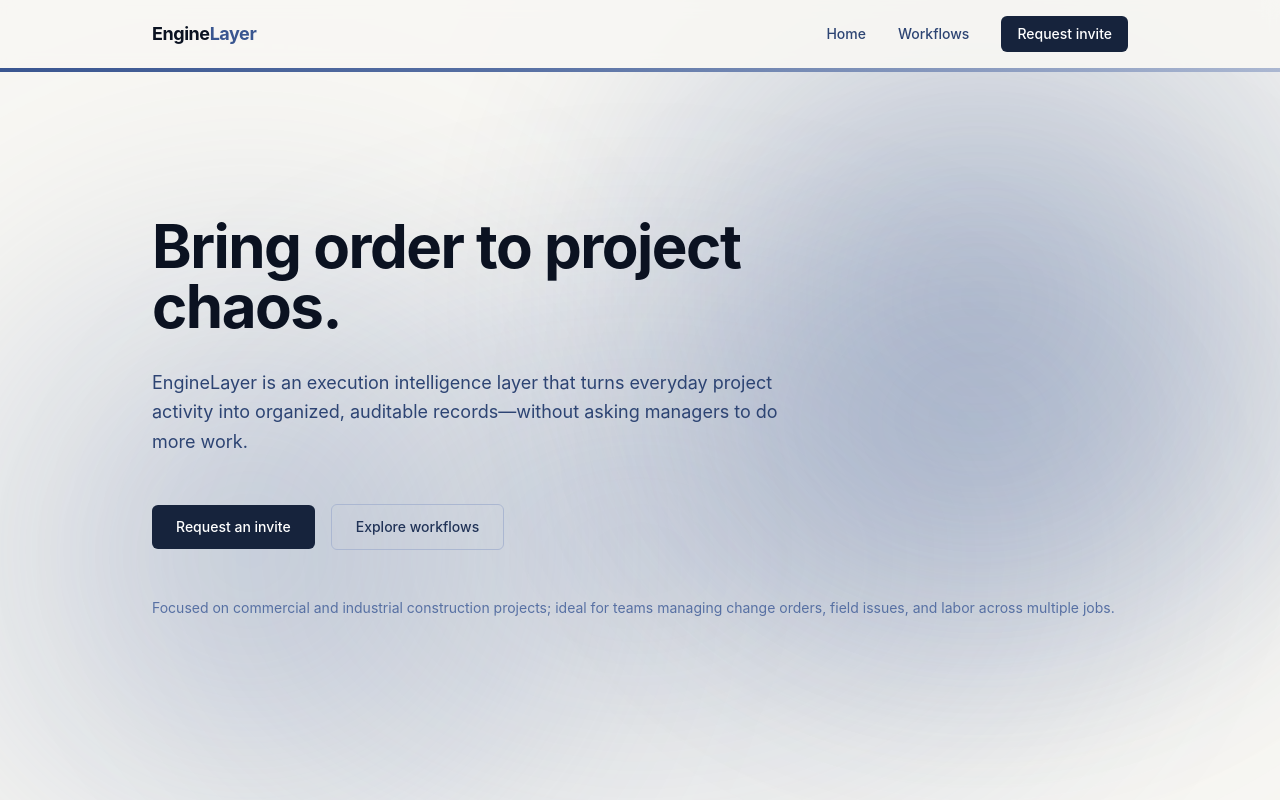
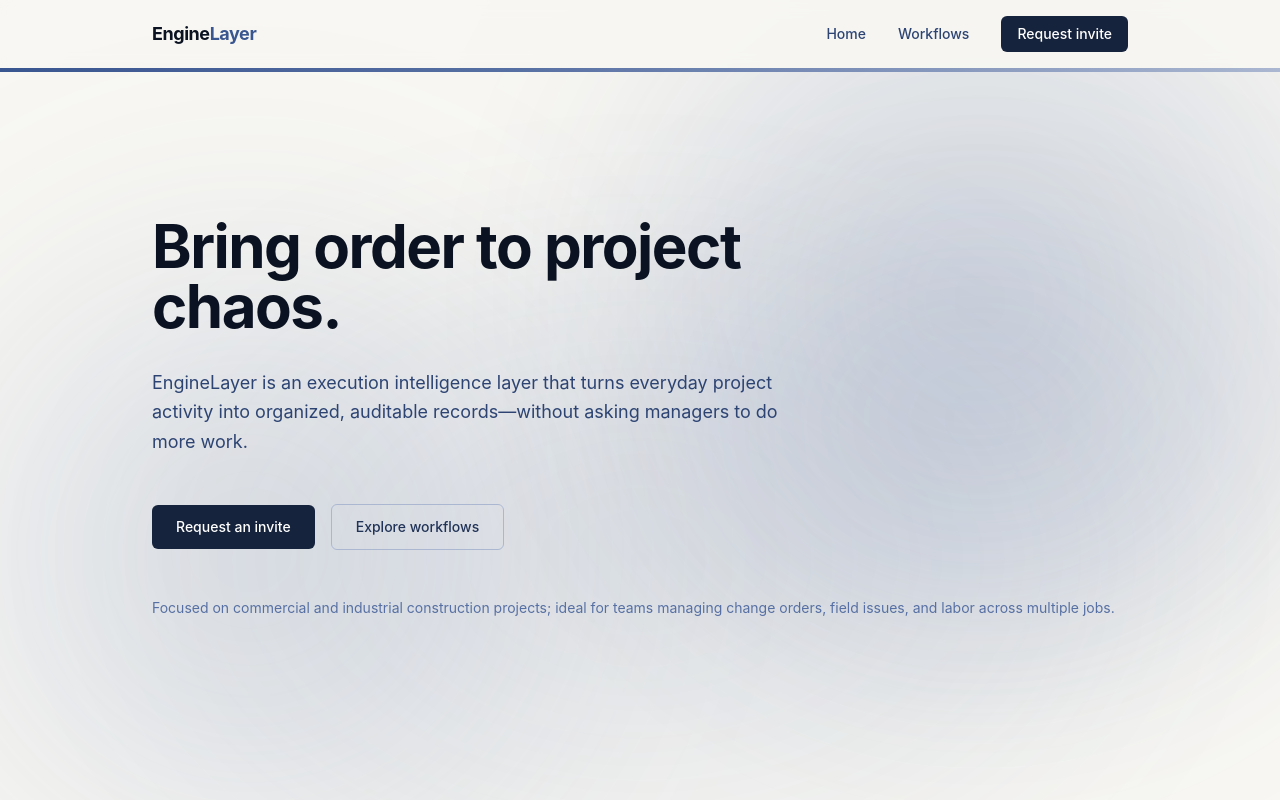
Before and after one commit to EngineLayer-ai/enginelayer-marketing, a Next.js app: page / in a window 1280 px wide. Shown: the top 800 px of the page. Built offline with nearby package versions, Linux system fonts and the light colour scheme.

Commit message:
Ease gradient blurs and bump font sizes across site

```diff
--- a/src/app/globals.css
+++ b/src/app/globals.css
@@ -60,7 +60,7 @@ h1, h2, h3, h4, h5, h6 {
   right: -200px;
   width: 1000px;
   height: 1000px;
-  background: radial-gradient(circle, rgba(58,86,144,0.35) 0%, rgba(58,86,144,0.15) 40%, transparent 70%);
+  background: radial-gradient(circle, rgba(58,86,144,0.22) 0%, rgba(58,86,144,0.09) 40%, transparent 70%);
 }
 
 .bg-glow-inner::after {
@@ -68,7 +68,7 @@ h1, h2, h3, h4, h5, h6 {
   left: -200px;
   width: 900px;
   height: 900px;
-  background: radial-gradient(circle, rgba(87,112,163,0.30) 0%, rgba(87,112,163,0.12) 40%, transparent 70%);
+  background: radial-gradient(circle, rgba(87,112,163,0.20) 0%, rgba(87,112,163,0.08) 40%, transparent 70%);
 }
 
 /* Center glow */
@@ -80,7 +80,7 @@ h1, h2, h3, h4, h5, h6 {
   width: 1200px;
   height: 800px;
   border-radius: 50%;
-  background: radial-gradient(ellipse, rgba(58,86,144,0.18) 0%, rgba(87,112,163,0.06) 50%, transparent 70%);
+  background: radial-gradient(ellipse, rgba(58,86,144,0.12) 0%, rgba(87,112,163,0.04) 50%, transparent 70%);
   filter: blur(60px);
   pointer-events: none;
   z-index: 0;
@@ -94,7 +94,7 @@ h1, h2, h3, h4, h5, h6 {
   width: 800px;
   height: 600px;
   border-radius: 50%;
-  background: radial-gradient(ellipse, rgba(87,112,163,0.22) 0%, rgba(58,86,144,0.08) 50%, transparent 70%);
+  background: radial-gradient(ellipse, rgba(87,112,163,0.14) 0%, rgba(58,86,144,0.05) 50%, transparent 70%);
   filter: blur(80px);
   pointer-events: none;
   z-index: 0;
```
